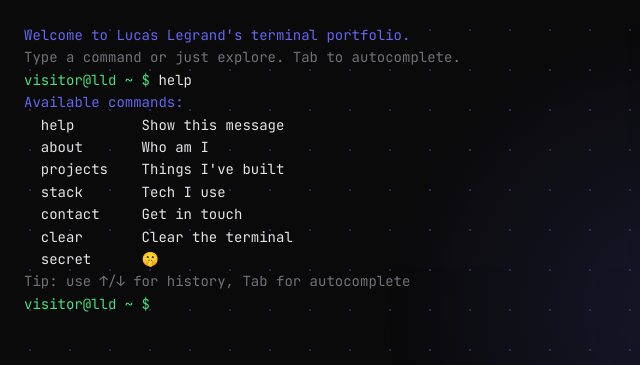
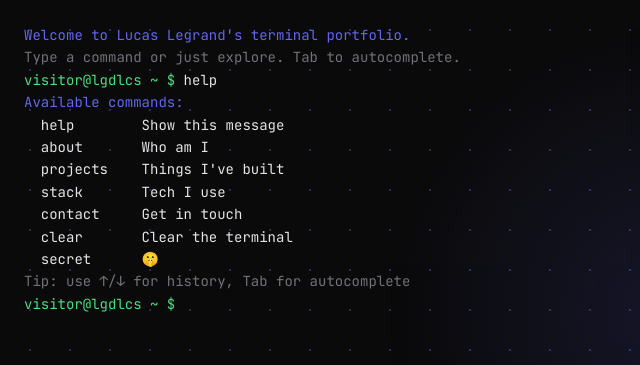
Before and after one commit to lgdlcs/portfolio, a plain HTML site: page index.html in a window 1280 px wide. Shown: the top 365 px of the page, 0-640 px from the left. Drawn offline with Linux system fonts and the light colour scheme.

Commit message:
chore: replace LLD with lgdlcs everywhere

```diff
--- a/index.html
+++ b/index.html
@@ -14,7 +14,7 @@
     <div id="terminal">
         <div id="output"></div>
         <div id="input-line">
-            <span class="prompt">visitor@lld ~ $&nbsp;</span>
+            <span class="prompt">visitor@lgdlcs ~ $&nbsp;</span>
             <input type="text" id="input" autocomplete="off" autocapitalize="off" spellcheck="false" autofocus>
         </div>
     </div>
--- a/js/terminal.js
+++ b/js/terminal.js
@@ -24,7 +24,7 @@
     function printCommand(cmd) {
         const div = document.createElement('div');
         div.className = 'line cmd-echo';
-        div.innerHTML = `<span class="prompt-echo">visitor@lld ~ $&nbsp;</span><span class="cmd-text">${escapeHtml(cmd)}</span>`;
+        div.innerHTML = `<span class="prompt-echo">visitor@lgdlcs ~ $&nbsp;</span><span class="cmd-text">${escapeHtml(cmd)}</span>`;
         output.appendChild(div);
     }
 
```
